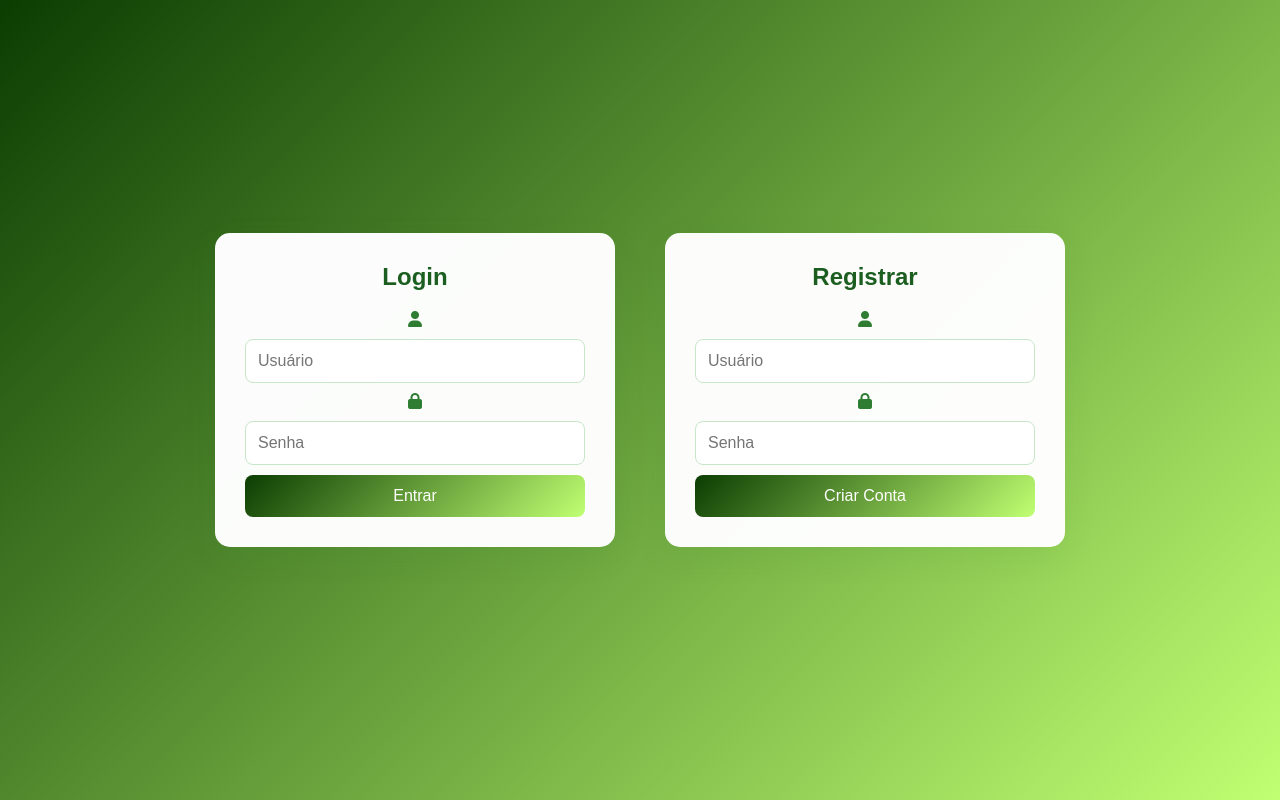
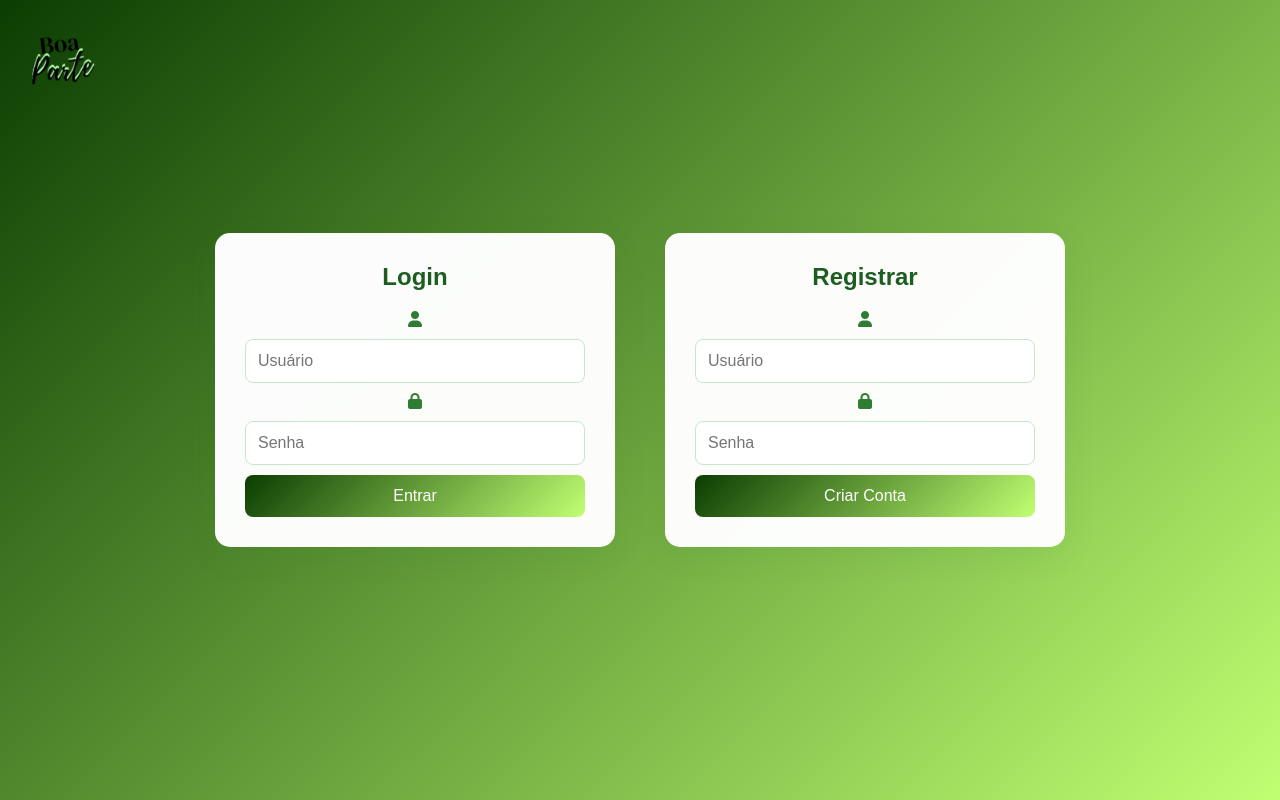
Before and after one commit to andersonjr667/BoaParte1, a website: page public/index.html in a window 1280 px wide. Drawn offline with Linux system fonts and the light colour scheme.

Commit message:
adicao da image2.png no canto superior esquerdo do site

```diff
--- /dev/null
+++ b/1.txt
@@ -0,0 +1,4 @@
+git status
+git add .
+git commit -m "Conteudo do commit"
+git push origin main
--- a/public/css/styles.css
+++ b/public/css/styles.css
@@ -193,3 +193,16 @@ button:hover {
     filter: blur(5px);
     pointer-events: none;
 }
+
+/* Estilo para a imagem no canto superior esquerdo */
+.top-left-image {
+    position: absolute; /* Posicionamento absoluto */
+    top: 10px; /* Distância do topo */
+    left: 10px; /* Distância da esquerda */
+    z-index: 1000; /* Garante que a imagem fique acima de outros elementos */
+}
+
+.top-left-image img {
+    width: 100px; /* Ajuste o tamanho da imagem conforme necessário */
+    height: auto; /* Mantém a proporção da imagem */
+}
--- a/public/index.html
+++ b/public/index.html
@@ -20,6 +20,11 @@
     </script>
 </head>
 <body>
+    <!-- Imagem no canto superior esquerdo -->
+    <div class="top-left-image">
+        <img src="images/image2.png" alt="Logo">
+    </div>
+
     <div class="container">
         <div class="form-container login-container">
             <h2>Login</h2>
```
Also changed, not shown: public/dashboard.html (+5 -0 lines), public/users.html (+6 -0 lines), public/images/image2.png (added).
